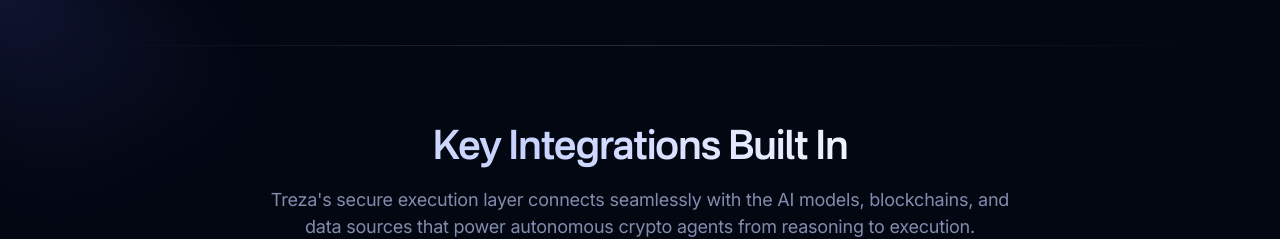
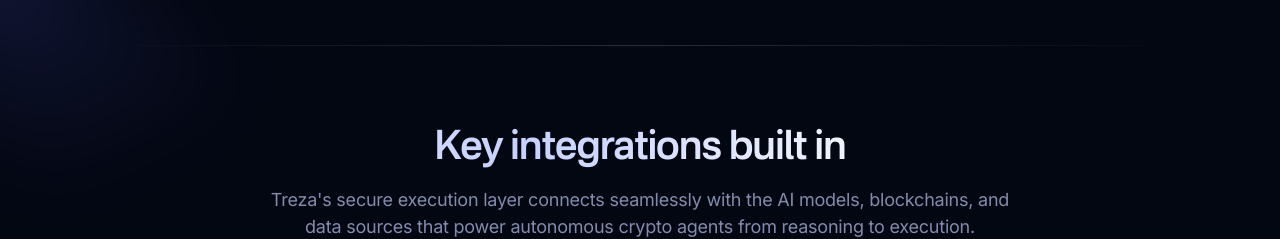
Before and after one commit to treza-labs/treza-xyz, a Next.js app: page / in a window 1280 px wide. Shown: the part 2680-2919 px from the top of the page. Built offline with nearby package versions, Linux system fonts and the light colour scheme.

Commit message:
link updates

```diff
--- a/components/clients.tsx
+++ b/components/clients.tsx
@@ -20,7 +20,7 @@
           {/* Section header */}
           <div className="mx-auto max-w-3xl pb-12 text-center md:pb-20">
             <h2 className="aos-init aos-animate animate-[gradient_6s_linear_infinite] bg-[linear-gradient(to_right,var(--color-gray-200),var(--color-indigo-200),var(--color-gray-50),var(--color-indigo-300),var(--color-gray-200))] bg-[length:200%_auto] bg-clip-text font-nacelle text-3xl font-semibold text-transparent md:text-4xl pb-4">
-              Key Integrations Built In
+              Key integrations built in
             </h2>
             <p className="text-lg text-indigo-200/65">
               Treza's secure execution layer connects seamlessly with the AI models, blockchains, and data sources that power autonomous crypto agents from reasoning to execution.
```
